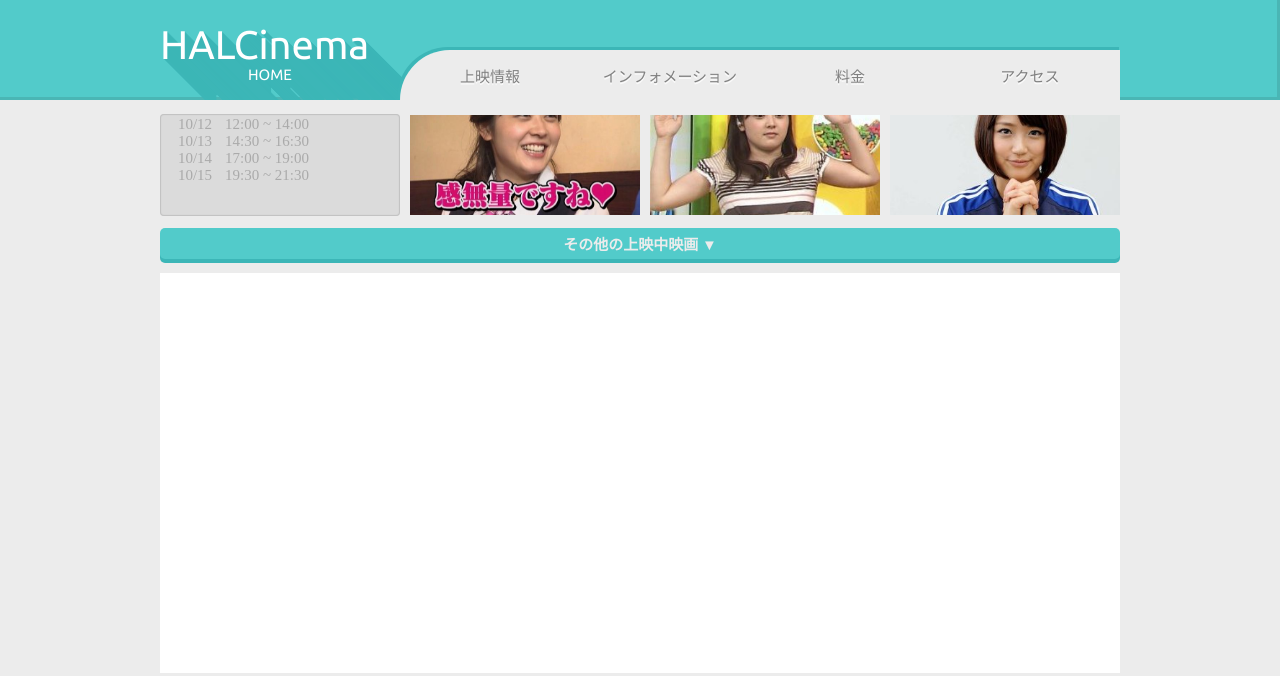
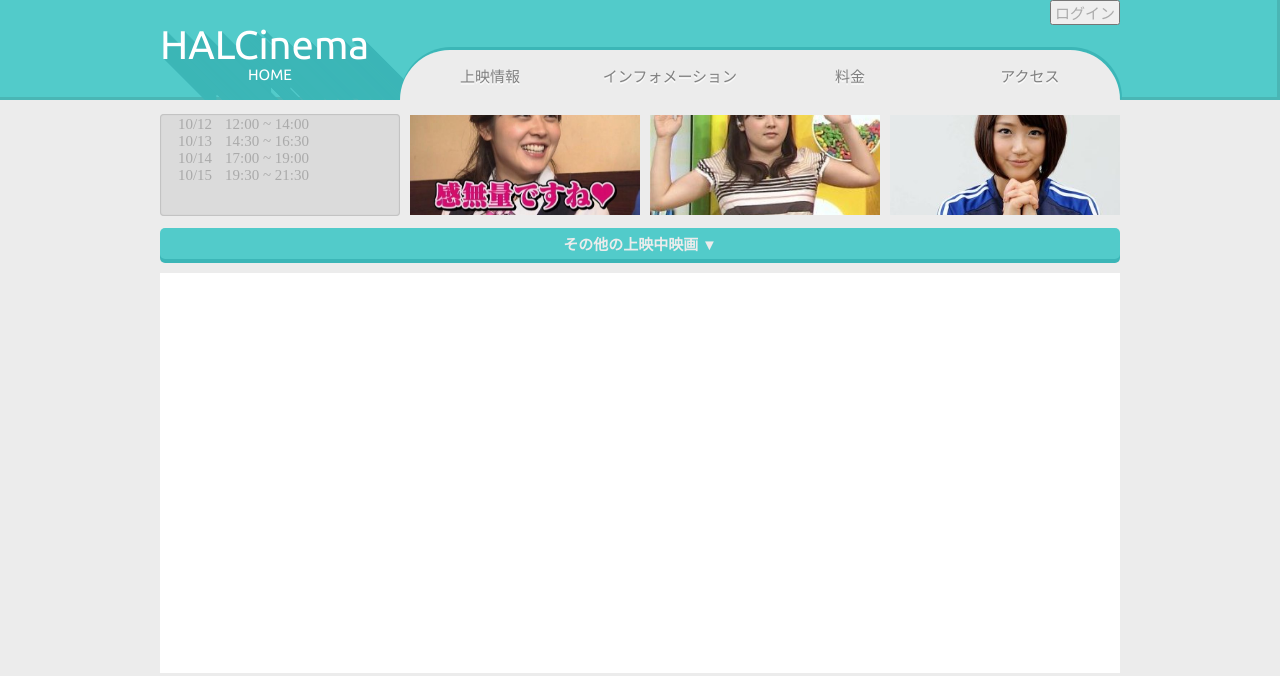
Before and after one commit to codeCrystalgeysers/halcinema, a PHP site: page /index.php in a window 1280 px wide. Shown: the top 676 px of the page. Run offline with PHP 8.4, Linux system fonts and the light colour scheme.

Commit message:
ログインボタン表示切り替え（提出分）
howa

```diff
--- a/css/common.css
+++ b/css/common.css
@@ -130,10 +130,10 @@ header {
   right: 0;
 }
 #loginWrapper {
-  display: none;
+  /* display: none; */
   position: absolute;
   top: 0;
-  right: 0;
+  right: 0;height: 20px;
 }
 #loginAlert {
   display: none;
@@ -187,8 +187,8 @@ header {
   display: flex;
   flex-direction: row;
   justify-content: space-between;
-  border-radius: 50px 0 0 0;
-  box-shadow: -2px -2px 0px 1px rgb(60, 182, 183);
+  border-radius: 50px 50px 0 0;
+  box-shadow: 1px -2px 0px 1px rgb(60, 182, 183);
   align-content: flex-start;
 }
 #headerMenu li{
@@ -207,6 +207,7 @@ header {
 }
 #headerMenu li:last-child {
   padding-right: 0;
+  border-radius: 0 50px 0 0;
 }
 #headerMenu li a {
   color: gray;
```
